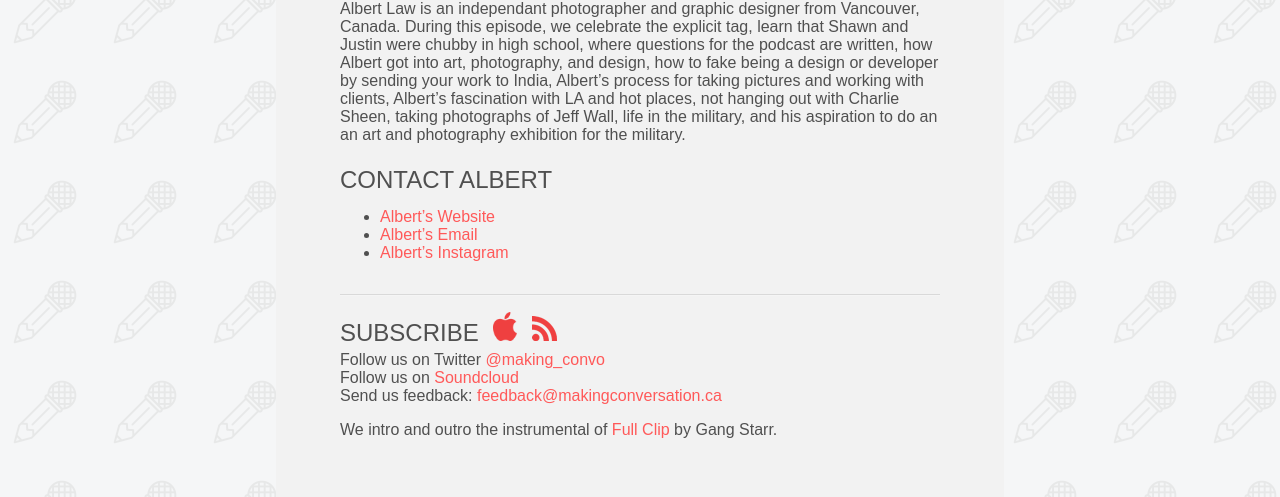
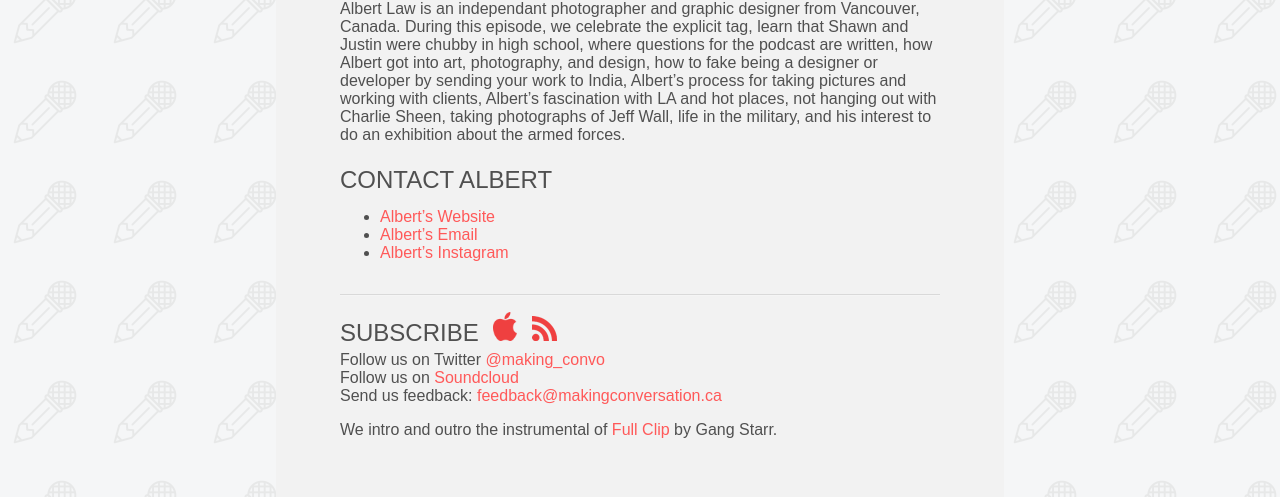
Before and after one commit to justinalm/makingconversation, a Jekyll site: the page built from _posts/2014-05-30-episode-4.markdown, in a window 1280 px wide, cut to the strip 583-1080 px from the top of the page. Built offline with Jekyll 4.4.1, drawn with Linux system fonts in a browser that asks for light colours.

Commit message:
copy tweak.

```diff
--- a/_posts/2014-05-30-episode-4.markdown
+++ b/_posts/2014-05-30-episode-4.markdown
@@ -10,7 +10,7 @@
 
 <iframe width="100%" height="166" scrolling="no" frameborder="no" src="https://w.soundcloud.com/player/?url=https%3A//api.soundcloud.com/tracks/151991124&amp;color=ff5959&amp;auto_play=false&amp;hide_related=false&amp;show_artwork=true&amp;show_comments=true&amp;show_user=true&amp;show_reposts=false"></iframe>
 
-Albert Law is an independant photographer and graphic designer from Vancouver, Canada. During this episode, we celebrate the explicit tag, learn that Shawn and Justin were chubby in high school, where questions for the podcast are written, how Albert got into art, photography, and design, how to fake being a design or developer by sending your work to India, Albert’s process for taking pictures and working with clients, Albert’s fascination with LA and hot places, not hanging out with Charlie Sheen, taking photographs of Jeff Wall, life in the military, and his aspiration to do an an art and photography exhibition for the military.
+Albert Law is an independant photographer and graphic designer from Vancouver, Canada. During this episode, we celebrate the explicit tag, learn that Shawn and Justin were chubby in high school, where questions for the podcast are written, how Albert got into art, photography, and design, how to fake being a designer or developer by sending your work to India, Albert’s process for taking pictures and working with clients, Albert’s fascination with LA and hot places, not hanging out with Charlie Sheen, taking photographs of Jeff Wall, life in the military, and his interest to do an exhibition about the armed forces.
 
 ## Contact Albert
 - [Albert's Website](http://www.albertlaw.ca/)
```
